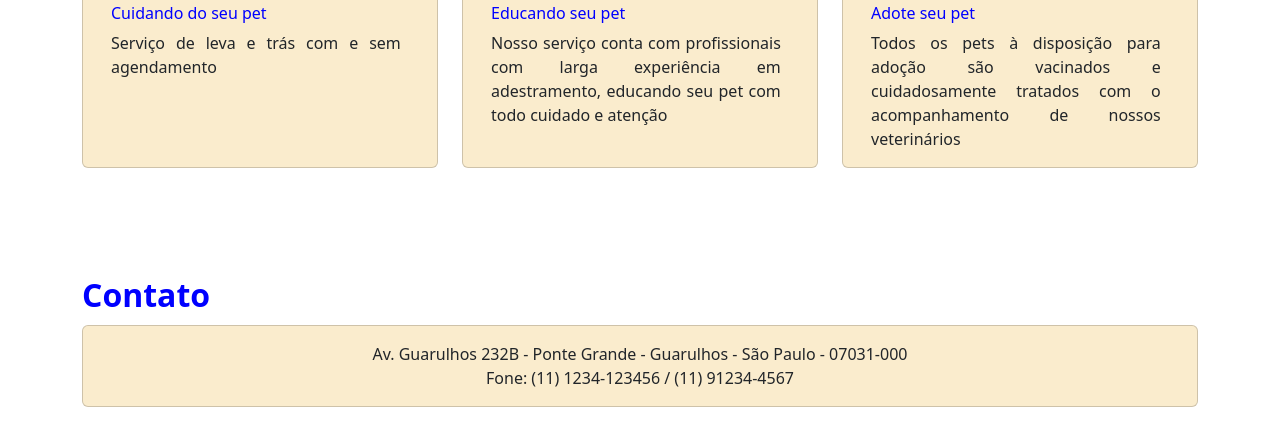
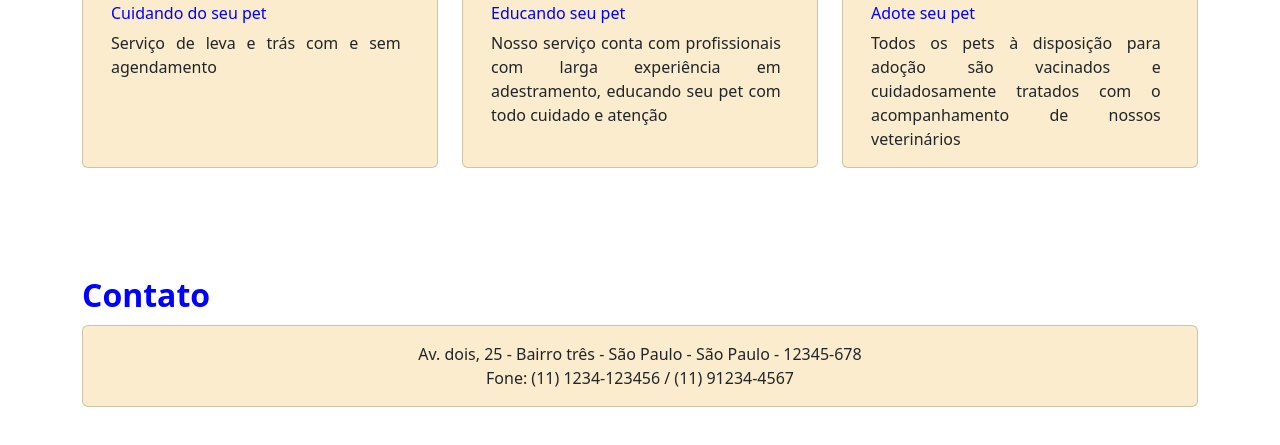
Before and after one commit to frankfsilva/pet-shop, a plain HTML site: page index.html in a window 1280 px wide. Shown: the part 2132-2577 px from the top of the page. Drawn offline with Linux system fonts and the light colour scheme.

Commit message:
Alteração do endereço

```diff
--- a/index.html
+++ b/index.html
@@ -342,7 +342,7 @@
                     <div class="col-12">
                         <article class="card">
                             <div class="card-body">
-                                <p>Av. Guarulhos 232B - Ponte Grande - Guarulhos - São Paulo - 07031-000</p>
+                                <p>Av. dois, 25 - Bairro três - São Paulo - São Paulo - 12345-678</p>
                                 <p>Fone: (11) 1234-123456 / (11) 91234-4567</p>
                             </div>
                         </article>
```
